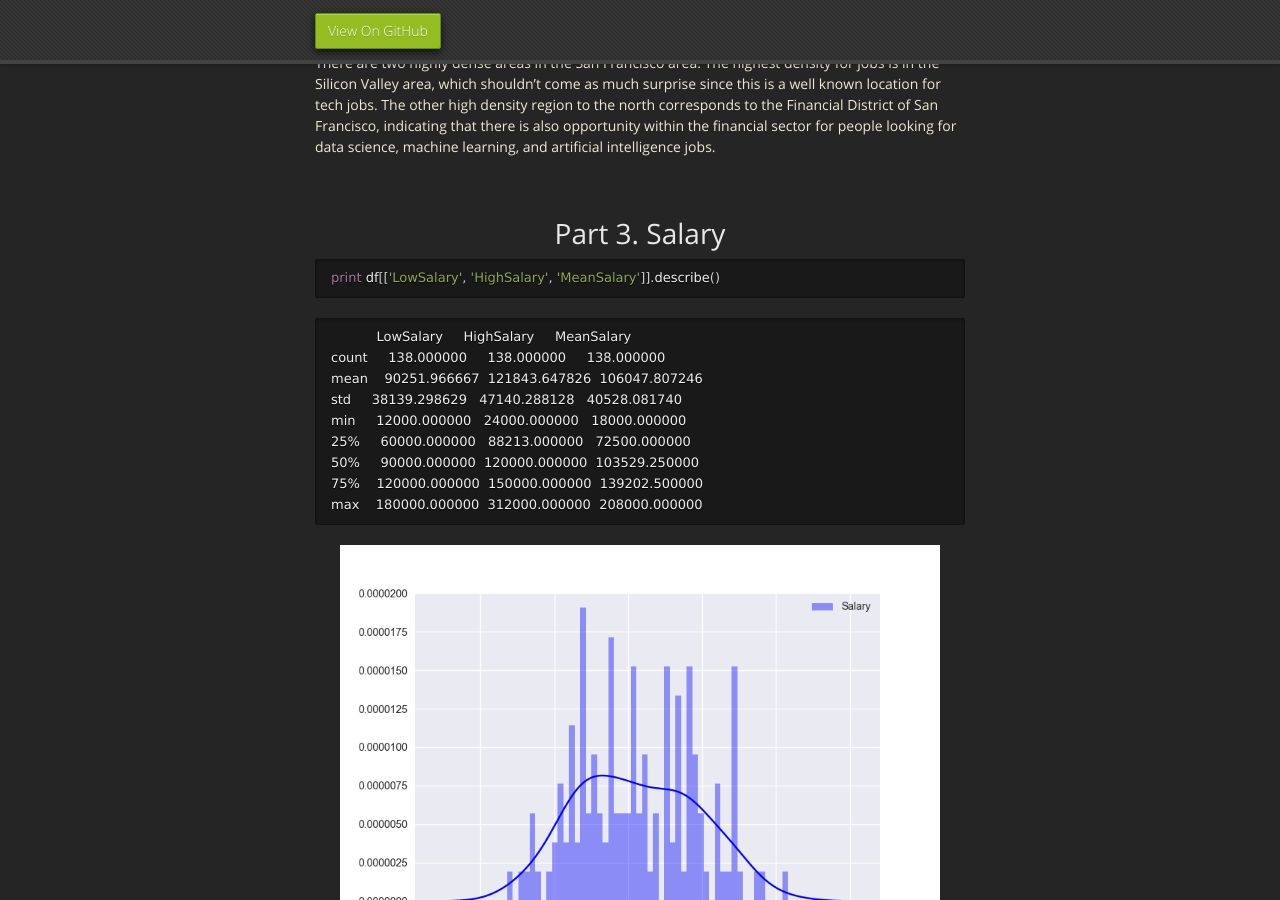
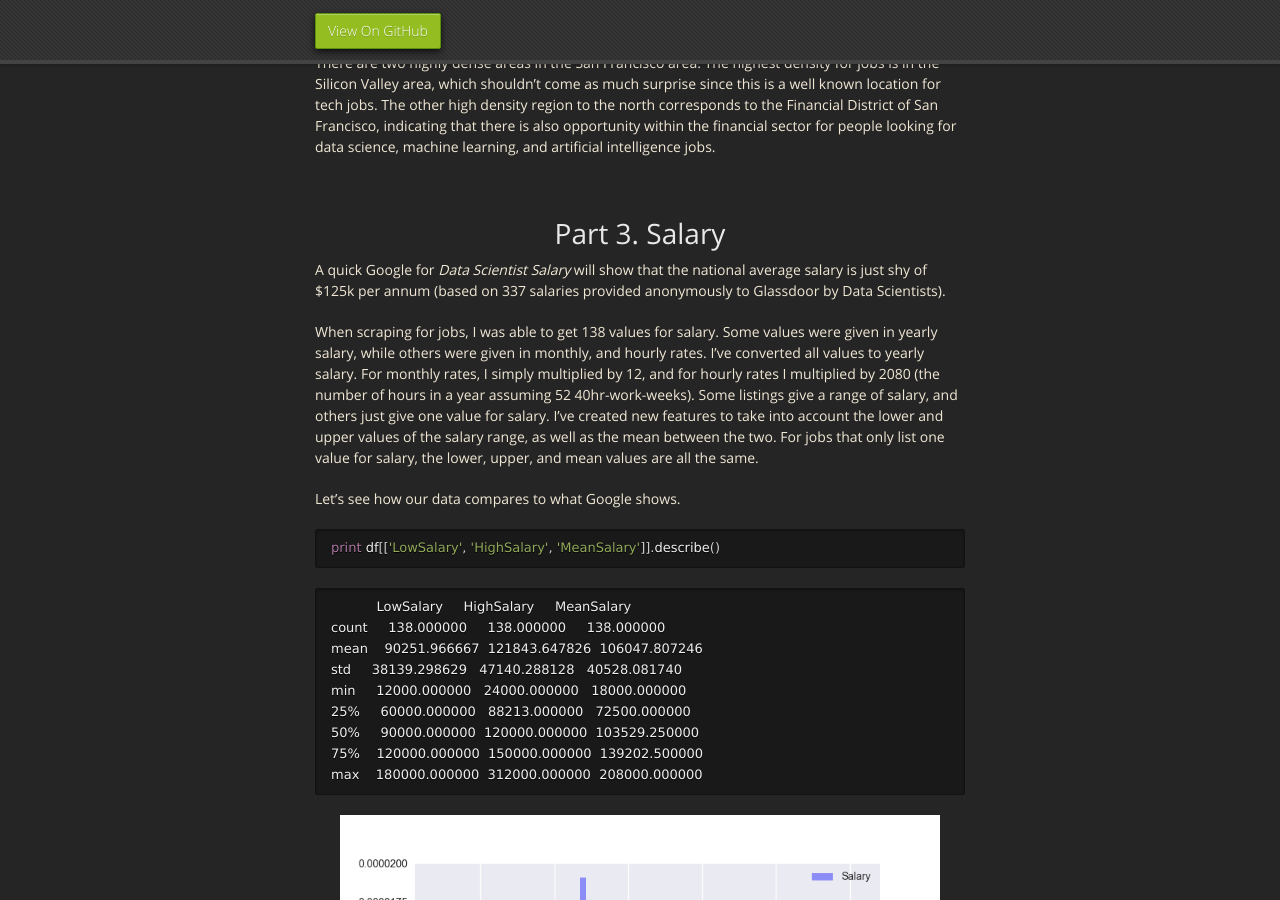
Before and after one commit to mrbrins82/mrbrins82.github.io, a Jekyll site: the page built from kaggle_indeed.md, in a window 1280 px wide and 900 px high, scrolled down 8654 px. Built offline with Jekyll 4.4.1, drawn with Linux system fonts in a browser that asks for light colours; nearby versions of some CDN libraries; our own code applies the rules of GitHub Pages for plain Markdown files.

Commit message:
updated indeed page

````diff
--- a/kaggle_indeed.md
+++ b/kaggle_indeed.md
@@ -183,6 +183,11 @@ There are two highly dense areas in the San Francisco area. The highest density
 
 <br/>
 # [](#header-3)<center>Part 3. Salary<center/>
+A quick Google for _Data Scientist Salary_ will show that the national average salary is just shy of $125k per annum (based on 337 salaries provided anonymously to Glassdoor by Data Scientists).
+
+When scraping for jobs, I was able to get 138 values for salary. Some values were given in yearly salary, while others were given in monthly, and hourly rates. I've converted all values to yearly salary. For monthly rates, I simply multiplied by 12, and for hourly rates I multiplied by 2080 (the number of hours in a year assuming 52 40hr-work-weeks). Some listings give a range of salary, and others just give one value for salary. I've created new features to take into account the lower and upper values of the salary range, as well as the mean between the two. For jobs that only list one value for salary, the lower, upper, and mean values are all the same.
+
+Let's see how our data compares to what Google shows.
 ```python
 print df[['LowSalary', 'HighSalary', 'MeanSalary']].describe()
 ```
````
